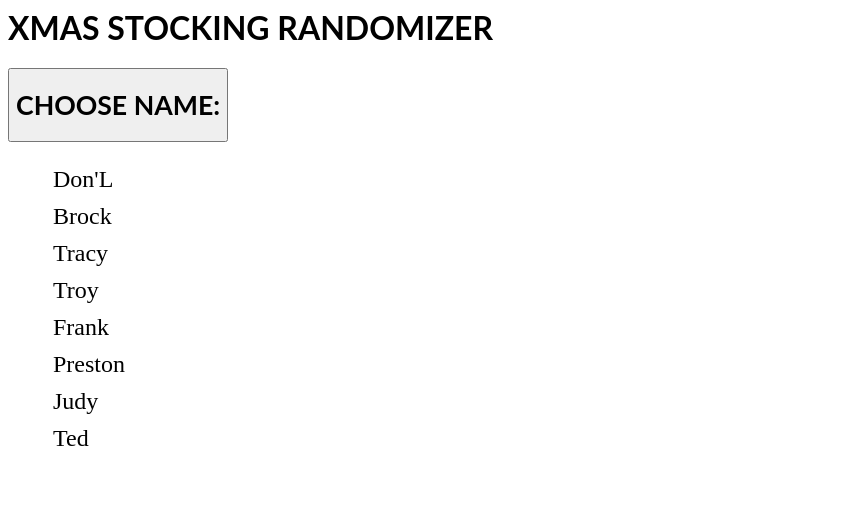
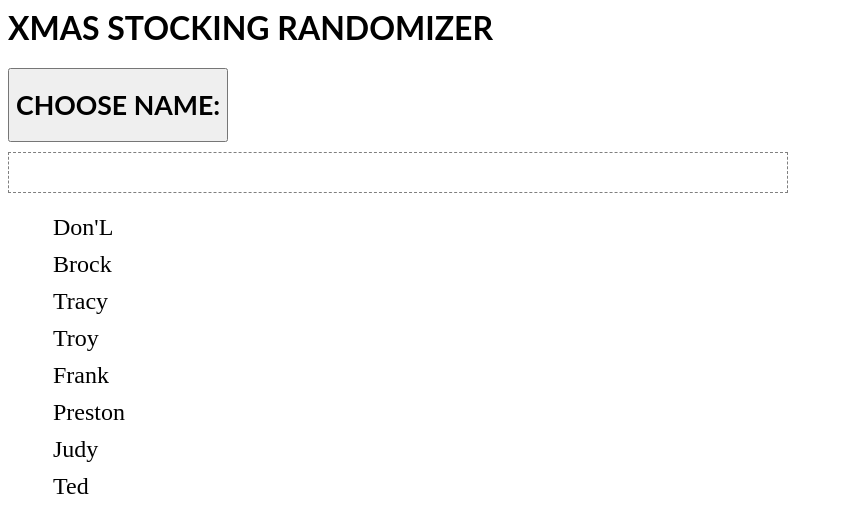
Before and after one commit to tracy-tucker/react-name-picker, a React (Create React App) app: page / in a window 1280 px wide. Shown: the top 532 px of the page, without its empty margins (0-843 px from the left). Built offline with nearby package versions, Linux system fonts and the light colour scheme.

Commit message:
1 file modified

```diff
--- a/src/App.js
+++ b/src/App.js
@@ -7,6 +7,14 @@ const List = styled.li`
   list-style: none;
   padding: 5px;
   font-size: 1.5rem;
+`;
+
+const Container = styled.div`
+  margin-top: 10px;
+  width: 60%;
+  padding: 10px;
+  text-align: center;
+  border: 1px dashed gray;
 `;
 
 export default function App() {
@@ -40,9 +48,9 @@ export default function App() {
           <h1>CHOOSE NAME:</h1>
         </button>
       </div>
-      <div>
+      <Container>
         <h3 id="name1"></h3>
-      </div>
+      </Container>
 
       <ul>
         {nameData.map((name) => (
```
